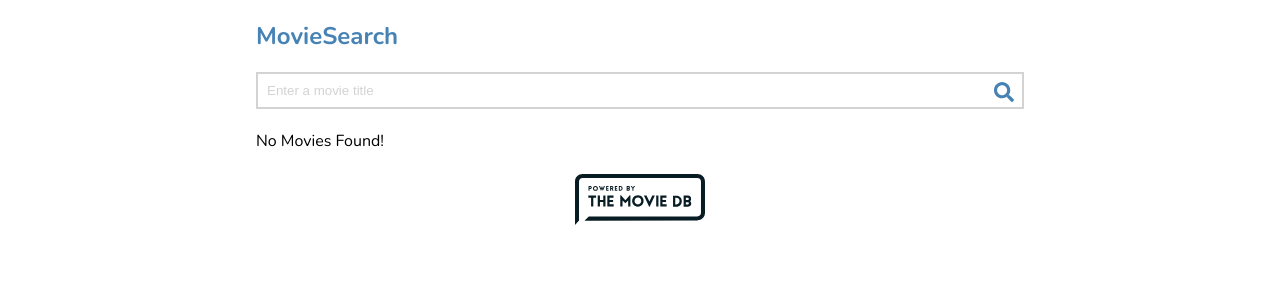
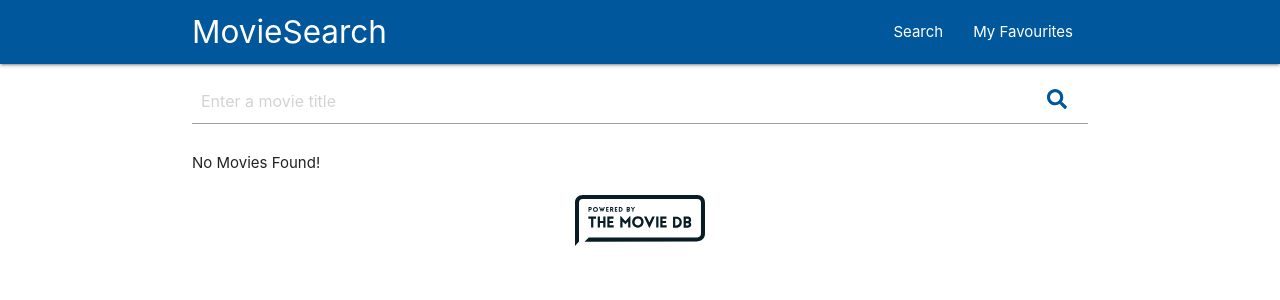
Before and after one commit to paulio84/MovieSearch, a React (Create React App) app: page / in a window 1280 px wide. Shown: the top 300 px of the page. Built offline with nearby package versions, Linux system fonts and the light colour scheme.

Commit message:
started to add Materialize css

```diff
--- a/src/components/App/App.js
+++ b/src/components/App/App.js
@@ -26,12 +26,23 @@ const App = () => {
   };
 
   return (
+    <>
+      <nav className="nav-wrapper light-blue darken-4">
         <div className="container">
-      <header>
-        <nav className="navBar">
-          <h1>MovieSearch</h1>
+          <a href="/" className="brand-logo">
+            MovieSearch
+          </a>
+          <ul id="nav-mobile" className="right hide-on-small-and-down">
+            <li>
+              <a href="/search">Search</a>
+            </li>
+            <li>
+              <a href="/favourites">My Favourites</a>
+            </li>
+          </ul>
+        </div>
       </nav>
-      </header>
+      <div className="container">
         <SearchMovies
           favouriteMovies={favouriteMovies}
           onAddToFavouriteMovies={onAddToFavouriteMovies}
@@ -39,6 +50,7 @@ const App = () => {
         />
         <Footer />
       </div>
+    </>
   );
 };
 
--- a/src/components/Footer/Footer.js
+++ b/src/components/Footer/Footer.js
@@ -1,14 +1,16 @@
 import React from "react";
 
+import styles from "./Footer.module.css";
+
 const Footer = () => (
-  <footer className="footer">
+  <footer className={`${styles.footer} center-align`}>
     <a
       href="https://www.themoviedb.org/"
       rel="noopener noreferrer"
       target="_blank"
     >
       <img
-        className="footer__attribution"
+        className={`${styles.footer__attribution}`}
         src="assets/powered-by-rectangle-blue.svg"
         alt="Powered By The Movie DB"
       />
--- /dev/null
+++ b/src/components/Footer/Footer.module.css
@@ -0,0 +1,9 @@
+.footer {
+  margin-top: 1.34em;
+  text-align: center;
+}
+
+.footer__attribution {
+  max-width: 130px;
+  width: 20%;
+}
--- /dev/null
+++ b/src/components/MovieList/MovieCard.js
@@ -0,0 +1,24 @@
+import React from "react";
+
+const MovieCard = () => {
+  return (
+    <div className="card horizontal">
+      <div className="card-image">
+        <img src="https://lorempixel.com/100/190/nature/6" alt="" />
+      </div>
+      <div className="card-stacked">
+        <div className="card-content">
+          <p>
+            I am a very simple card. I am good at containing small bits of
+            information.
+          </p>
+        </div>
+        <div className="card-action">
+          <a href="#!">This is a link</a>
+        </div>
+      </div>
+    </div>
+  );
+};
+
+export default MovieCard;
--- a/src/components/MovieList/MovieList.js
+++ b/src/components/MovieList/MovieList.js
@@ -3,6 +3,7 @@ import PropTypes from "prop-types";
 import dayjs from "dayjs";
 
 import LikeButton from "../LikeButton";
+import MovieCard from "./MovieCard";
 
 const MovieList = ({
   movies,
--- a/src/components/Notification/Notification.js
+++ b/src/components/Notification/Notification.js
@@ -1,18 +1,19 @@
 import React from "react";
 import { FontAwesomeIcon } from "@fortawesome/react-fontawesome";
-import { faCaretUp, faTimes } from "@fortawesome/free-solid-svg-icons";
+import { faTimes } from "@fortawesome/free-solid-svg-icons";
+
 import PropTypes from "prop-types";
+import styles from "./Notification.module.css";
 
 const Notification = ({ message, removeNotification }) => (
-  <div className="notification">
-    <span>
-      <FontAwesomeIcon icon={faCaretUp} />
-    </span>
-    <div className="notification__text">
-      <p>{message}</p>
-      <span className="notification__button">
-        <FontAwesomeIcon onClick={removeNotification} icon={faTimes} />
-      </span>
+  <div className="row">
+    <div className={`${styles.notification} col s8 offset-s2`}>
+      <div className={`${styles.notification__text}`}>
+        <p>{message}</p>
+        <span className={`${styles.notification__button}`}>
+          <FontAwesomeIcon onClick={removeNotification} icon={faTimes} />
+        </span>
+      </div>
     </div>
   </div>
 );
--- /dev/null
+++ b/src/components/Notification/Notification.module.css
@@ -0,0 +1,32 @@
+.notification {
+  background-color: lightpink;
+  border: 2px solid firebrick;
+  border-radius: 4px;
+  color: darkred;
+}
+
+.notification > span {
+  color: firebrick;
+  position: absolute;
+  transform: translate(13px, -13px);
+}
+
+.notification__text {
+  align-items: center;
+  display: flex;
+  justify-content: space-between;
+}
+
+.notification__text > p {
+  margin: 0;
+  padding: 9px;
+}
+
+.notification__button {
+  align-items: center;
+  cursor: pointer;
+  display: inline-flex;
+  height: 36px;
+  justify-content: center;
+  width: 36px;
+}
--- a/src/components/SearchBar/SearchBar.js
+++ b/src/components/SearchBar/SearchBar.js
@@ -4,6 +4,8 @@ import { faSearch } from "@fortawesome/free-solid-svg-icons";
 import PropTypes from "prop-types";
 
 import Notification from "../Notification";
+
+import styles from "./SearchBar.module.css";
 
 const SearchBar = ({ onSearchSubmit }) => {
   const [term, setTerm] = useState("");
@@ -24,8 +26,9 @@ const SearchBar = ({ onSearchSubmit }) => {
 
   return (
     <form onSubmit={onFormSubmit}>
-      <div className="searchBar">
+      <div className={`${styles.searchBar} input-field`}>
         <input
+          id="searchbar"
           type="text"
           value={term}
           onChange={(event) => {
@@ -33,8 +36,9 @@ const SearchBar = ({ onSearchSubmit }) => {
             setEmptySearchTerm(false);
           }}
           placeholder="Enter a movie title"
+          autoComplete="off"
         />
-        <span onClick={onFormSubmit}>
+        <span onClick={onFormSubmit} className="light-blue-text text-darken-4">
           <FontAwesomeIcon icon={faSearch} />
         </span>
         {emptySearchTerm && (
--- /dev/null
+++ b/src/components/SearchBar/SearchBar.module.css
@@ -0,0 +1,32 @@
+.searchBar {
+  margin-bottom: 1.34em;
+  position: relative;
+  width: 100%;
+}
+
+.searchBar > span {
+  align-items: center;
+  cursor: pointer;
+  display: inline-flex;
+  font-size: 20px;
+  height: 40px;
+  justify-content: center;
+  position: absolute;
+  right: 11px;
+  width: 40px;
+}
+
+.searchBar > input[type="text"] {
+  box-sizing: border-box;
+  padding: 9px;
+  padding-right: 40px;
+  width: 100%;
+}
+
+.searchBar > input[type="text"]::placeholder {
+  color: lightgrey;
+}
+
+.searchBar > input[type="text"]:focus {
+  border-bottom: 1px solid #01579b !important;
+}
--- a/src/index.js
+++ b/src/index.js
@@ -1,8 +1,8 @@
 import React from "react";
 import ReactDOM from "react-dom";
 
-// import "materialize-css/dist/css/materialize.min.css";
-import "./index.css";
+import "materialize-css/dist/css/materialize.min.css";
+// import "./index.css";
 
 import App from "./components/App";
 
```
Lines whose indentation alone changed are shown as unchanged.
